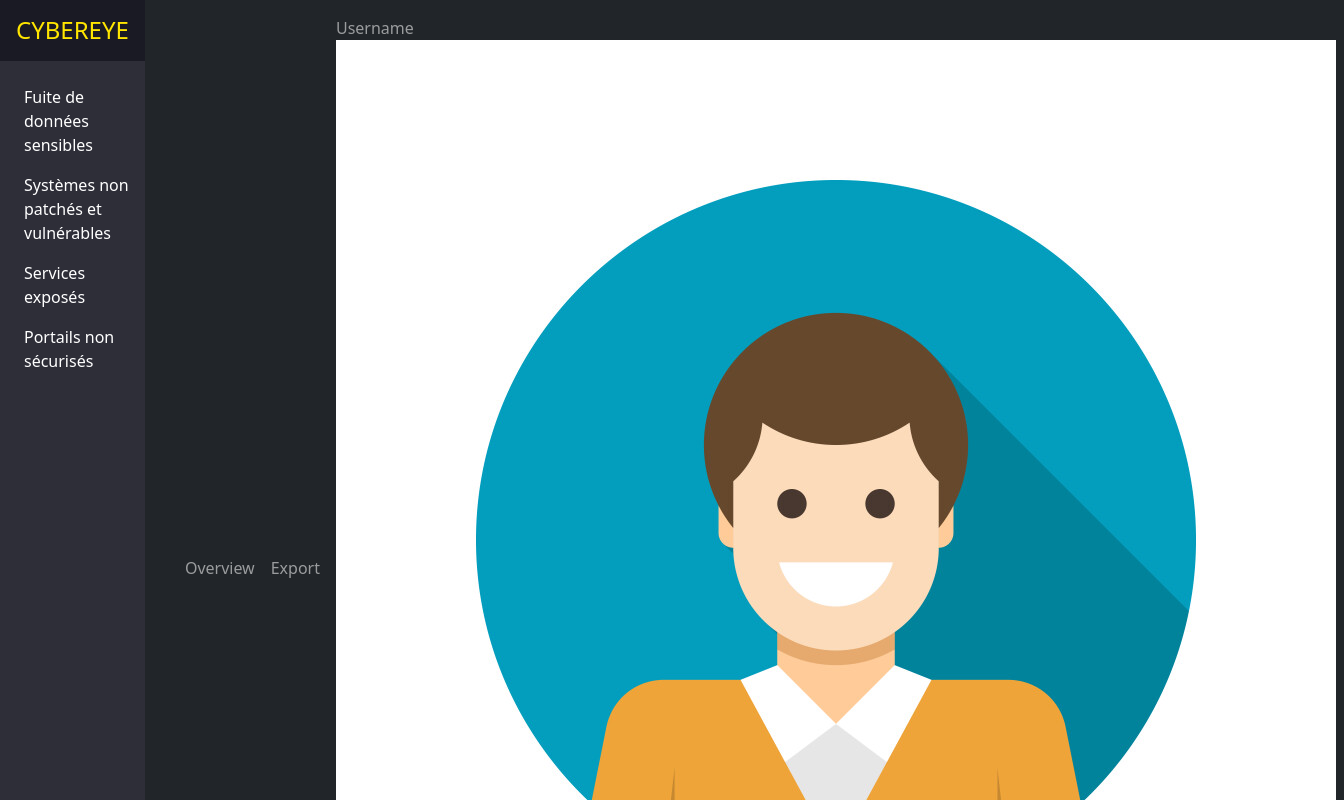
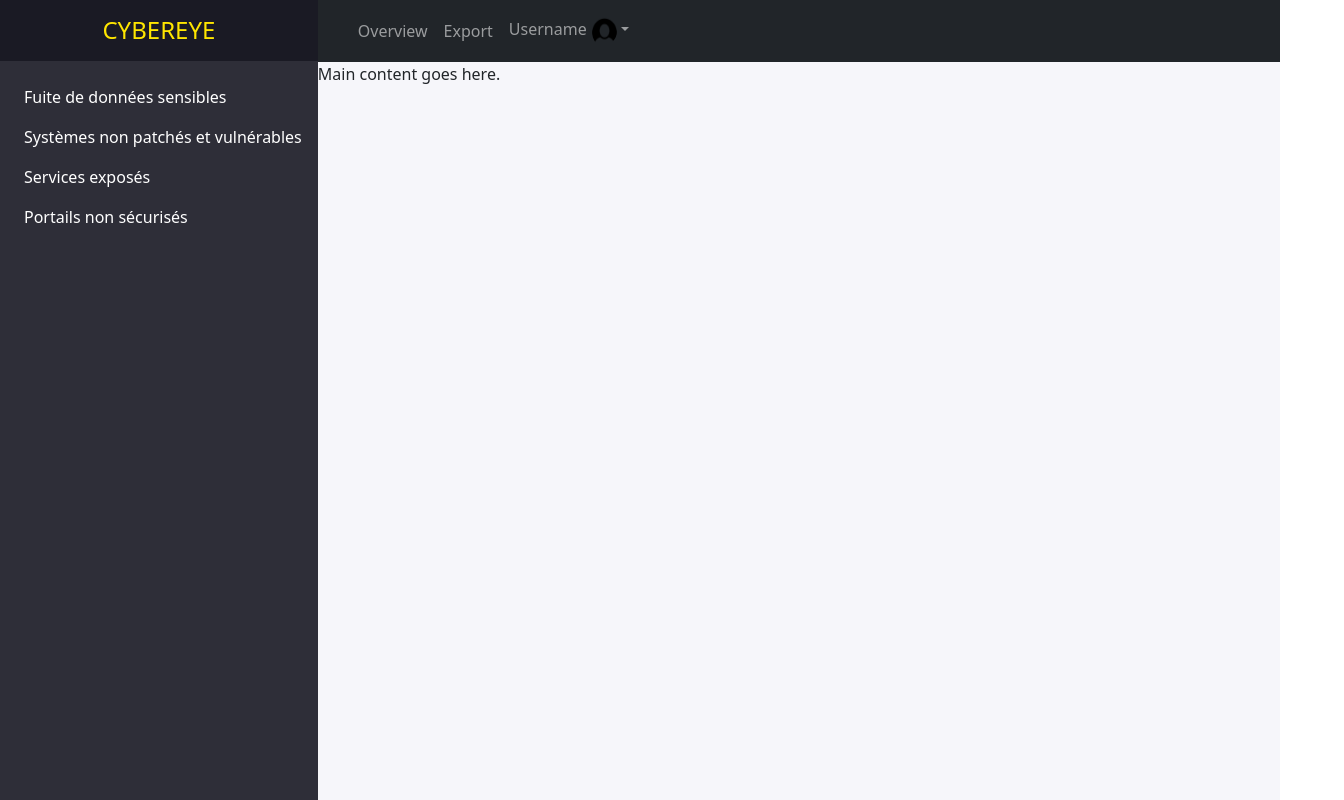
Before and after one commit to Carl-Kone/cyberEye-front, an Angular app: page / in a window 1280 px wide. Shown: the top 800 px of the page, 1344 px wide, since content can reach past the window. Built offline with nearby package versions, Linux system fonts and the light colour scheme.

Commit message:
feat(navbar): enhance avatar dropdown with profile image and menu options

```diff
--- a/src/app/navbar/navbar.component.html
+++ b/src/app/navbar/navbar.component.html
@@ -15,9 +15,17 @@
       <ul class="navbar-nav ml-auto">
         <li class="nav-item">
           <a class="nav-link" href="#">
-          <div class="nav-item avatar-dropdown" id="icon">
+          <div class="dropdown">
+          <div class="nav-item dropdown-toggle"  data-bs-toggle="dropdown" aria-expanded="true" id="icon">
             <span>Username</span>
-            <img src="assets/Images/Icon_header.png">
+            <img src="assets/images/profile_image.png"  class="rounded-circle" alt="Profile Image" id="profile_img">
+          </div>
+          <ul class="dropdown-menu dropdown-menu-dark">
+            <li><a class="dropdown-item" href="#">My account</a></li>
+            <li><hr class="dropdown-divider"></li>
+            <li><a class="dropdown-item" href="#">Settings</a></li>
+            <li><a class="dropdown-item" href="#">Log out</a></li>
+          </ul>
           </div>
           </a>
         </li>
--- a/src/app/navbar/navbar.component.scss
+++ b/src/app/navbar/navbar.component.scss
@@ -9,3 +9,9 @@ nav {
 .form-control {
     margin-right: 0.5rem;
 }
+
+#profile_img {
+    width: 30px;
+    height: 30px;
+    padding-left: 5px;
+}
```
Also changed, not shown: src/assets/images/Icon_header.png (deleted), src/assets/images/profile_image.png (added).
